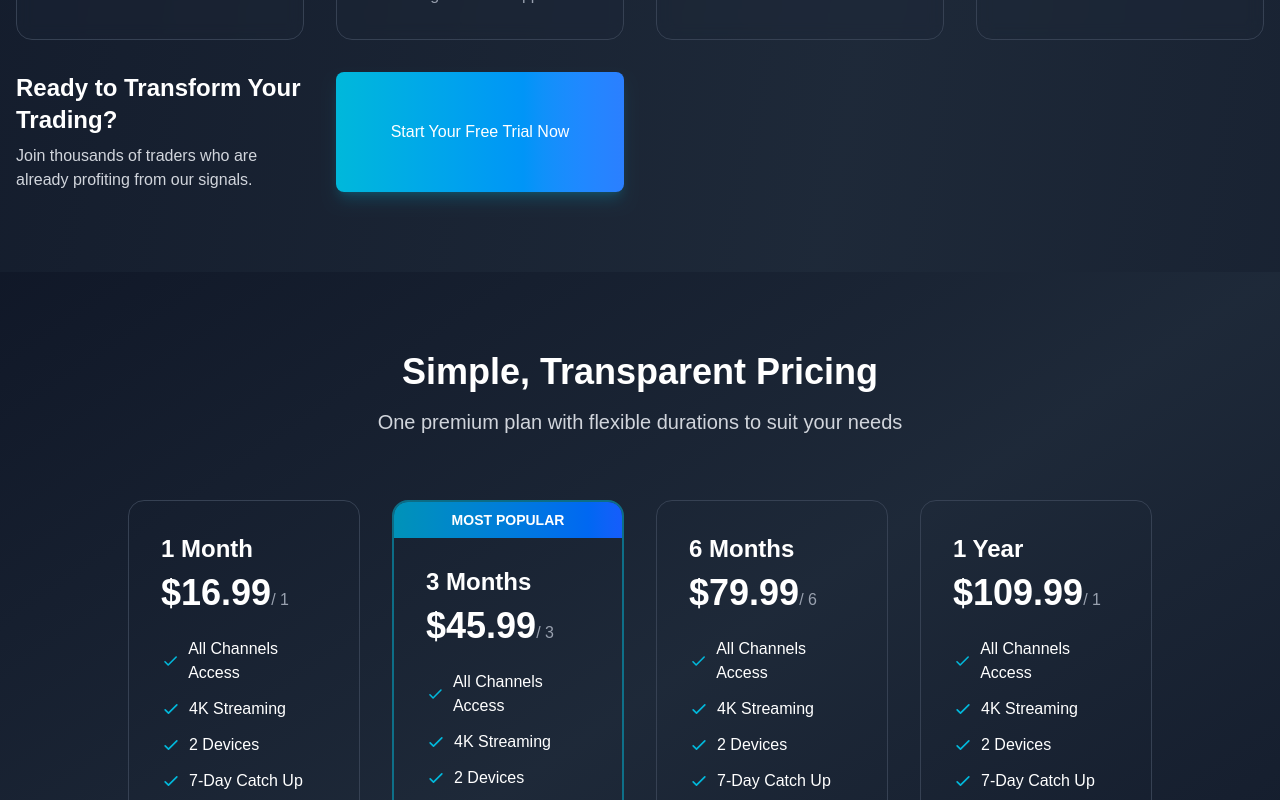
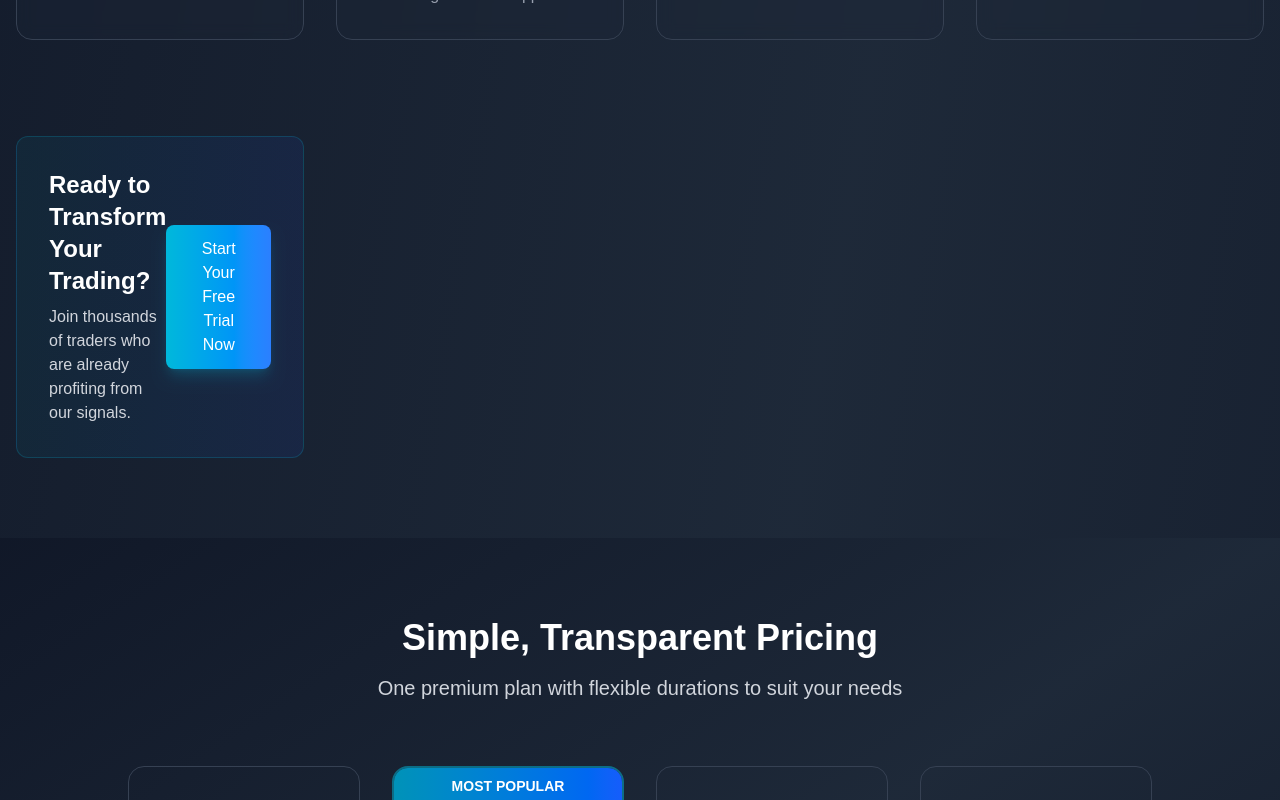
Before and after one commit to calvincyrus9/FuturisticIPTVq, a Next.js app: page / in a window 1280 px wide. Shown: the part 2240-3040 px from the top of the page. Built offline with nearby package versions, Linux system fonts and the light colour scheme.

Commit message:
Update page.js

```diff
--- a/src/app/page.js
+++ b/src/app/page.js
@@ -3,7 +3,7 @@
 
 import { useState, useEffect } from 'react';
 import Head from 'next/head';
-import Testimonials from '@/components/Testimonials';
+import Testimonials from './components/Testimonials';
 
 export default function FuturisticIPTV() {
   const [isScrolled, setIsScrolled] = useState(false);
@@ -159,7 +159,8 @@ export default function FuturisticIPTV() {
               title="Renew Anytime"
               description="Continue your subscription with flexible renewal options"
             />
-
+            <div className="mt-16 bg-gradient-to-r from-cyan-900/20 to-blue-900/20 border border-cyan-500/20 rounded-xl p-8">
+          <div className="flex flex-col md:flex-row items-center justify-between">
             <div>
               <h3 className="text-2xl font-bold text-white">Ready to Transform Your Trading?</h3>
               <p className="mt-2 text-gray-300">Join thousands of traders who are already profiting from our signals.</p>
@@ -169,7 +170,8 @@ export default function FuturisticIPTV() {
             </button>
           </div>
         </div>
-
+          </div>
+        </div>
       </section>
 
 
```
